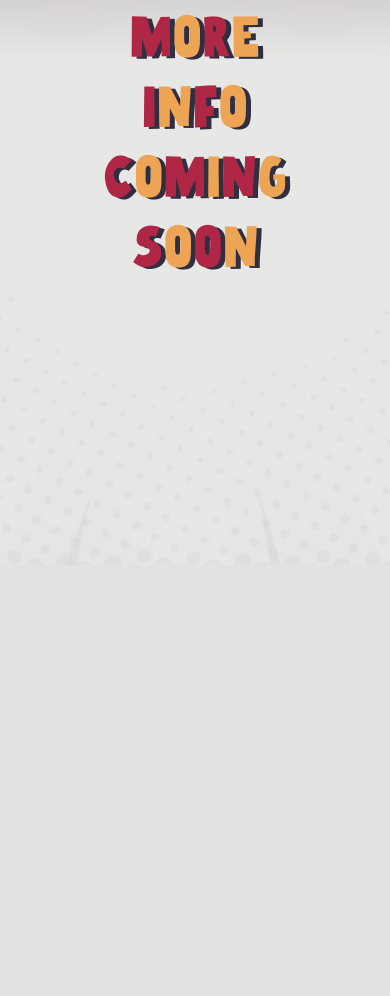
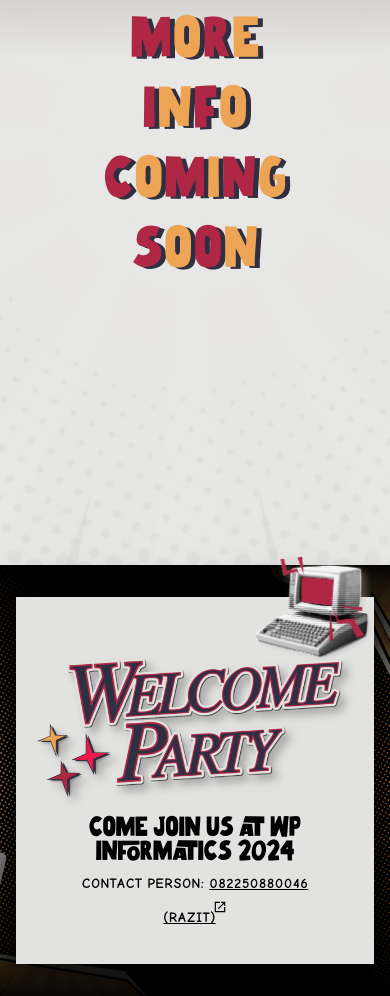
Before and after one commit to Informatika-ITK-23/wp-24-web, a website built with Vite: page index.html in a window 390 px wide. Shown: the part 3559-4555 px from the top of the page. Before the commit the page ends 4124 px from the top, so only its background shows below. Built offline with nearby package versions, Linux system fonts and the light colour scheme.

Commit message:
feat: add footer (#5)
* feat: add footer

* feat: add contact person embed link

* - reduced contact person font-size in smaller screen
- add link icon to contact person
- moved logo image to top

* fix: footer adjustments in smaller screen
- reduced contact person font-size in smaller screen
- add link icon to contact person
- moved logo image to top

```diff
--- a/index.html
+++ b/index.html
@@ -213,6 +213,51 @@
           </span>
         </h1>
       </section>
+
+      <section id="footer">
+        <div class="box">
+          <div class="computer-img">
+            <img src="assets/imgs/Computer.png" alt="Computer" />
+          </div>
+          <div class="box__left">
+            <h1 class="footer__heading comic-font">
+              COME JOIN US AT WP INFORMATICS 2024
+            </h1>
+            <a
+              href="https://wa.me/6282250880046"
+              target="_blank"
+              class="footer__contact-person"
+            >
+              CONTACT PERSON:
+              <span class="underline">082250880046 (Razit)</span>
+              <img
+                src="/assets/imgs/link-icon.svg"
+                alt="Link Icon"
+                class="icon-link"
+              />
+            </a>
+          </div>
+          <div class="box__right">
+            <div class="footer__logo">
+              <img
+                src="/assets/imgs/logo-text.png"
+                alt="WP Informatics Logo Text"
+                class="footer__logo-text"
+              />
+              <img
+                src="/assets/imgs/logo-star.png"
+                alt="WP Informatics Logo Star"
+                class="footer__logo-star"
+              />
+              <img
+                src="/assets/imgs/logo-star.png"
+                alt="WP Informatics Logo Right Star"
+                class="footer__logo-right-star"
+              />
+            </div>
+          </div>
+        </div>
+      </section>
     </main>
 
     <script type="module" src="/src/main.ts"></script>
--- a/src/style.scss
+++ b/src/style.scss
@@ -586,3 +586,185 @@ section#about {
     }
   }
 }
+
+/* --- Footer - WIP --- */
+section#footer {
+  position: relative;
+  background-image: url("../public/assets/imgs/project-page-bg.png");
+  background-position: center;
+  background-size: cover;
+  background-repeat: no-repeat;
+  padding: 2rem 0;
+
+  .box {
+    position: relative;
+    display: flex;
+    gap: 1rem;
+    background-color: var(--color-background);
+    justify-content: space-between;
+    padding: 30px 40px;
+    margin: 0 4rem;
+    box-shadow: 0px 4px 36px 0px #000;
+
+    .computer-img {
+      position: absolute;
+      width: 255px;
+      right: -4rem;
+      top: -10rem;
+      overflow: hidden;
+
+      img {
+        height: 100%;
+        max-width: 100%;
+        display: block;
+        margin: auto;
+        overflow: hidden;
+      }
+    }
+
+    &__left {
+      display: flex;
+      flex-direction: column;
+      justify-content: space-between;
+      max-width: 40%;
+
+      .footer__heading {
+        font-family: "Beautiful Freak Bold";
+        font-size: 64px;
+        font-style: normal;
+        font-weight: 700;
+        line-height: 85.1%;
+      }
+
+      .footer__contact-person {
+        font-size: 20px;
+        font-weight: bold;
+        line-height: 1.8rem;
+        text-transform: uppercase;
+        color: #000;
+        text-decoration: none;
+
+        &:hover {
+          text-decoration: underline;
+          color: green;
+        }
+
+        .underline {
+          text-decoration: underline;
+        }
+
+        .icon-link {
+          fill: green;
+          width: 14px;
+          margin-left: -8px;
+          margin-bottom: 8px;
+        }
+      }
+    }
+
+    &__right {
+      .footer__logo {
+        position: relative;
+
+        & > img {
+          height: auto;
+          filter: drop-shadow(6px 6px 4px rgba(0, 0, 0, 0.25));
+        }
+
+        &-text {
+          width: 600px;
+        }
+
+        &-star {
+          width: 120px;
+          position: absolute;
+          bottom: 0;
+          left: -1rem;
+        }
+
+        &-right-star {
+          display: none;
+        }
+      }
+    }
+  }
+
+  @media (max-width: 1200px) {
+    .box {
+      flex-direction: column;
+      text-align: center;
+      margin: 0 2rem;
+
+      .computer-img {
+        width: 200px;
+        right: -1rem;
+        top: -8rem;
+      }
+
+      &__left {
+        max-width: 100%;
+        gap: 8px;
+
+        .footer__heading {
+          font-size: 28px;
+        }
+
+        .footer__contact-person {
+          font-size: 16px;
+        }
+      }
+
+      &__right {
+        .footer__logo {
+          &-text {
+            width: 300px;
+          }
+
+          &-star {
+            width: 80px;
+            position: absolute;
+            bottom: 0;
+            left: calc(50% - 10rem);
+          }
+
+          &-right-star {
+            width: 80px;
+            position: absolute;
+            bottom: 0;
+            right: -1rem;
+          }
+        }
+      }
+    }
+  }
+
+  @media (max-width: 800px) {
+    .box {
+      flex-direction: column-reverse;
+
+      .computer-img {
+        width: 160px;
+        right: -2rem;
+        top: -5rem;
+      }
+
+      &__left {
+        .footer__contact-person {
+          font-size: 14px;
+        }
+      }
+    }
+  }
+
+  @media (max-width: 500px) {
+    .box .computer-img {
+      width: 120px;
+      right: 0;
+      top: -3rem;
+    }
+
+    .box {
+      margin: 0 1rem;
+    }
+  }
+}
```
Also changed, not shown: public/assets/imgs/Computer.png (added), public/assets/imgs/link-icon.svg (added), public/assets/imgs/project-page-bg.png (added).
